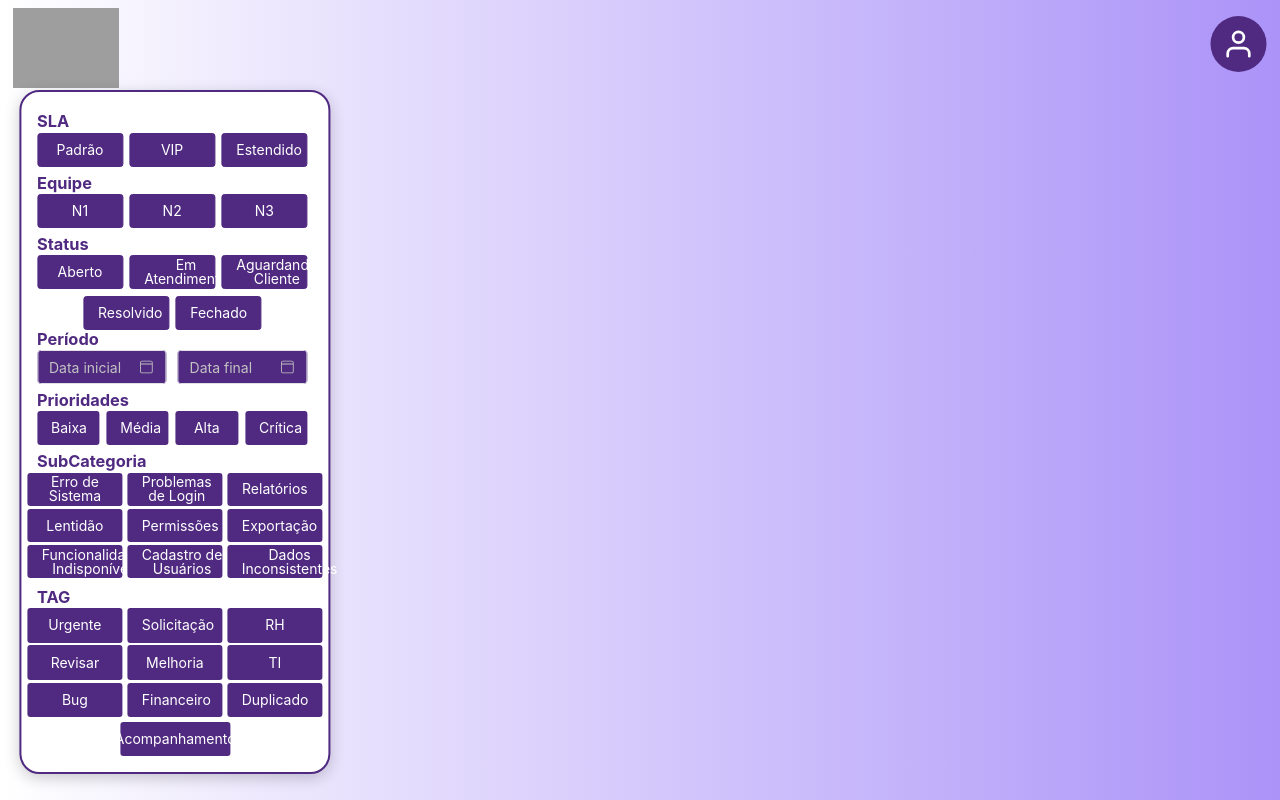
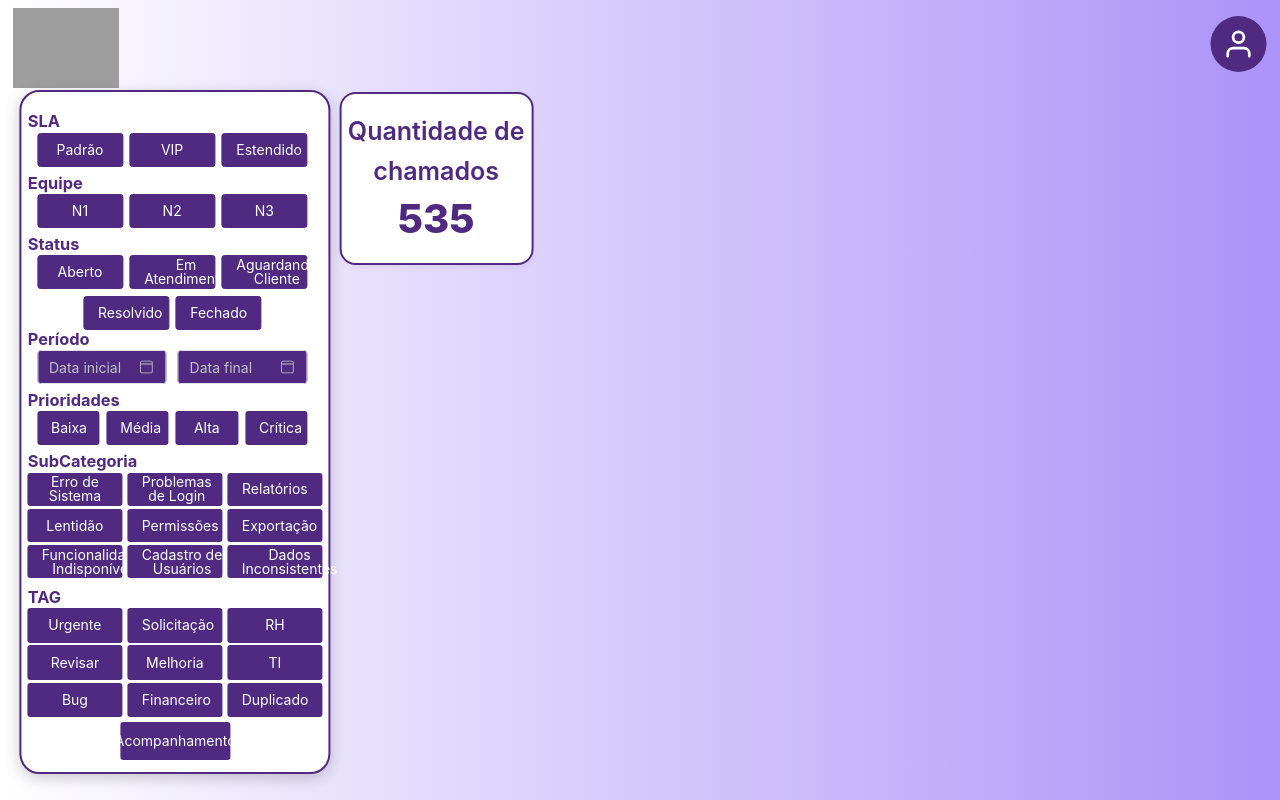
Before and after one commit to new-ge/API_6SEM_FRONT_END, a Vue app in the folder api_6sem_front_end/: page /main in a window 1280 px wide. Built offline with nearby package versions, Linux system fonts and the light colour scheme; grey boxes are pictures that could not be loaded.

Commit message:
LMN-25 feat: add 'Big Number' component for open calls indicator

```diff
--- a/api_6sem_front_end/src/App.vue
+++ b/api_6sem_front_end/src/App.vue
@@ -1,6 +1,7 @@
 <script setup>
 import FiltersButtons from './components/FiltersButtons.vue';
 import BackgroundMain from './components/BackgroundMain.vue';
+import BigNumberCards from './components/BigNumberCards.vue';
 import naive from 'naive-ui';
 
 </script>
--- /dev/null
+++ b/api_6sem_front_end/src/components/BigNumberCards.vue
@@ -0,0 +1,66 @@
+<template>
+    <div class="numberCards-container">
+        <div class="big-number-cards">
+            <div class="card">
+            <p class="label">Quantidade de chamados</p>
+            <h2 class="number">535</h2>
+            </div>
+
+        </div>
+    </div>
+</template>
+
+<script>
+
+</script>
+
+<style>
+
+.numberCards-container {
+    width: 31%;
+    height: 43%;
+    position: absolute;
+    top: 33%;
+    right: 27%;
+    transform: translate(-50%, -50%);
+}
+
+.big-number-cards {
+    display: grid;
+    grid-template-columns: repeat(2, 1fr);
+    gap: 9px;
+}
+
+.card {
+    background: #fff;
+    border: 2px solid #502A81;
+    border-radius: 16px;
+    text-align: center;
+    box-shadow: 0 2px 6px rgba(0, 0, 0, 0.05);
+}
+
+.label {
+    font-size: 25px;
+    font-weight: 600;
+    color: #502A81;
+    margin-bottom: 0px;
+    position: relative;
+    top: -5%;
+}
+
+.number {
+    font-size: 40px;
+    font-weight: 800;
+    color: #502A81;
+    margin: 0px;
+    position: relative;
+    top: -7%;
+}
+
+.unit {
+  font-size: 16px;
+  font-weight: 600;
+  color: #502A81;
+  margin-left: 4px;
+}
+</style>
--- a/api_6sem_front_end/src/components/FiltersButtons.vue
+++ b/api_6sem_front_end/src/components/FiltersButtons.vue
@@ -181,7 +181,7 @@ export default {
 
 h3 {
     width: 82%;
-    left: 5%;
+    left: 2%;
     position: absolute;
 }
 
@@ -394,7 +394,7 @@ h3 {
     position: absolute;
 }
 
-    .tags-buttons {
+.tags-buttons {
     position: absolute;
     display: flex;
     width: 93%;
@@ -413,7 +413,7 @@ h3 {
 }
 
 .tag-ac {
-    height: 16%;
+    height: 18%;
     width: 36%;
     display: flex;
     position: absolute;
--- a/api_6sem_front_end/src/views/MainView.vue
+++ b/api_6sem_front_end/src/views/MainView.vue
@@ -2,18 +2,21 @@
   <div>
     <BackgroundMain />
     <FiltersButtons />
+    <BigNumberCards />
   </div>
 </template>
 
 <script>
 import BackgroundMain from '@/components/BackgroundMain.vue';
 import FiltersButtons from '@/components/FiltersButtons.vue';
+import BigNumberCards from '@/components/BigNumberCards.vue';
 
 export default {
   name: 'MainView',
   components: {
     BackgroundMain,
     FiltersButtons,
+    BigNumberCards,
   }
 }
 
```
